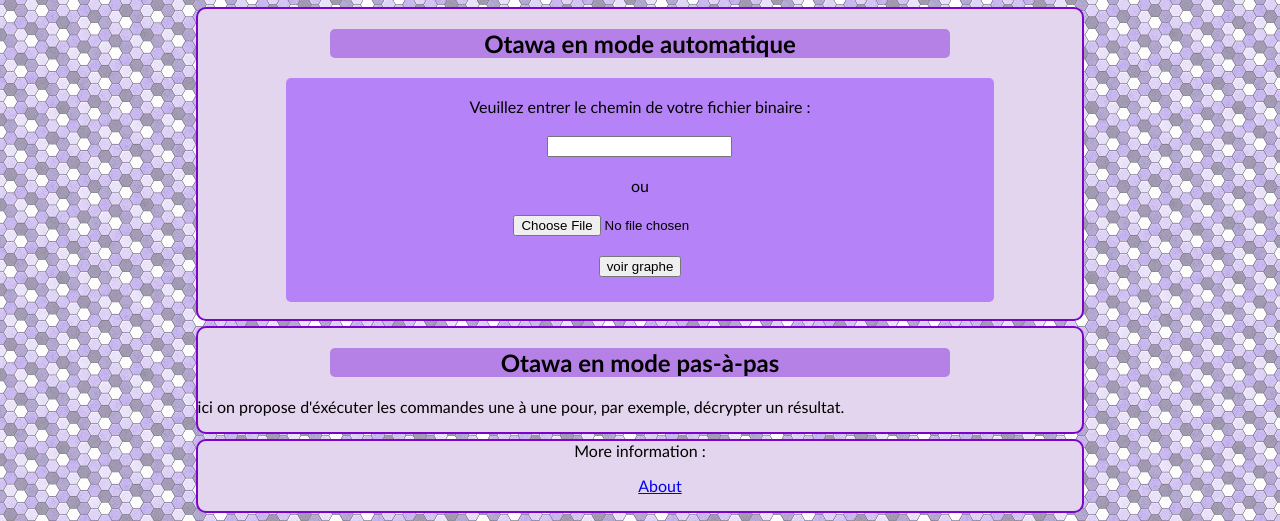
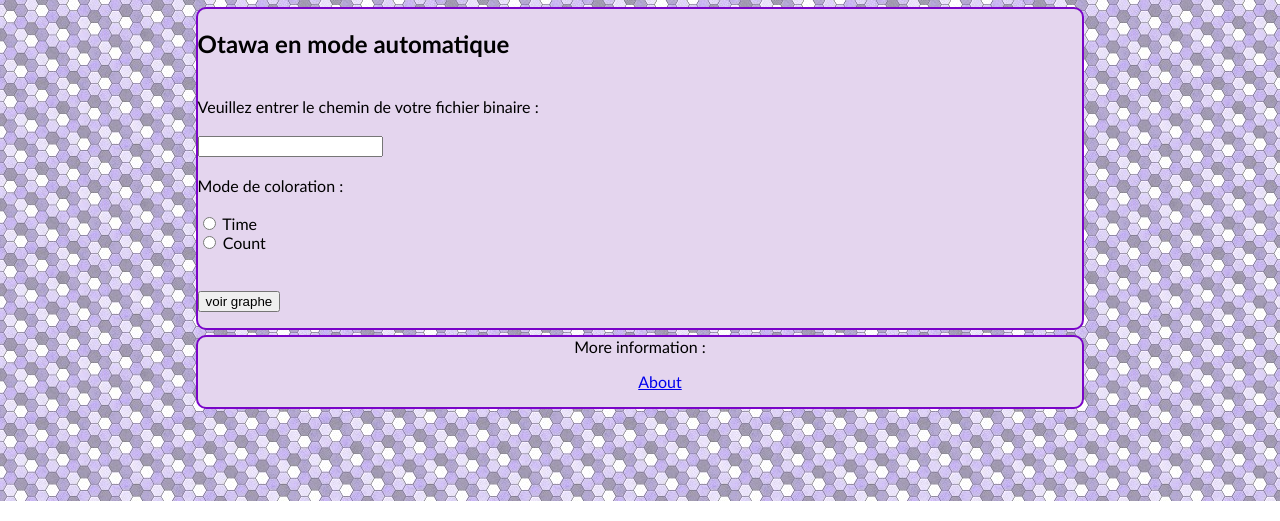
Before and after one commit to statinf-otawa/obviews, a plain HTML site: page BE-partiehtml/index.html in a window 1280 px wide. Shown: the part 299-820 px from the top of the page. Drawn offline with Linux system fonts and the light colour scheme.

Commit message:
Update index.html

```diff
--- a/BE-partiehtml/index.html
+++ b/BE-partiehtml/index.html
@@ -3,6 +3,7 @@
     <head>
         <meta charset="UTF-8">
         <link rel="stylesheet" href="style.css"/>
+        <link rel="icon" href="http://www.tracesgroup.net/otawa/wp-content/uploads/2015/12/logo-small.png" sizes="32x32" />
         <title> Acceuil </title>
     </head>
     <body>
@@ -20,29 +21,34 @@
 
 
         <section class="mode automatique">
-            <div id="titreSection">
+            <div class="titreSection">
                 <h1>Otawa en mode automatique</h1>
             </div>
-            <div id="corpDeSection">
+            <div class="corpsDeSection">
                 <p>
                     <br> Veuillez entrer le chemin de votre fichier binaire : <br><br>
                     <input type="text" id="inputBinaire" >
-                    <br><br> ou <br><br>
-                    <span><input type="file" id="inputBinaire" ></span>
+                    <!--<br><br> ou <br><br>
+                    <span><input type="file" id="inputBinaire" ></span>-->
+                    <br><br>Mode de coloration : <br><br>
+                    <input type="radio" id="time" name="coloration" value="time">
+                    <label for="time">Time</label><br>
+                    <input type="radio" id="count" name="coloration" value="count">
+                    <label for="count">Count</label><br>
                     <br><br><button onclick="truc" name="voir_graphe">voir graphe</button>
                 </p>
             </div>
         </section>
-        <section class="mode pas à pas">
-            <div id="titreSection">
+        <!--<section class="mode pas à pas">
+            <div class="titreSection">
                 <h1>Otawa en mode pas-à-pas</h1>
             </div>
-            <div>
+            <div class="corpsDeSection">
                 <p>
-                    ici on propose d'éxécuter les commandes une à une pour, par exemple, décrypter un résultat.
+                    <br> ici on propose d'éxécuter les commandes une à une pour, par exemple, décrypter un résultat.
                 </p>
             </div>
-        </section>
+        </section>-->
 
         <footer>
             More information : <br>
```
